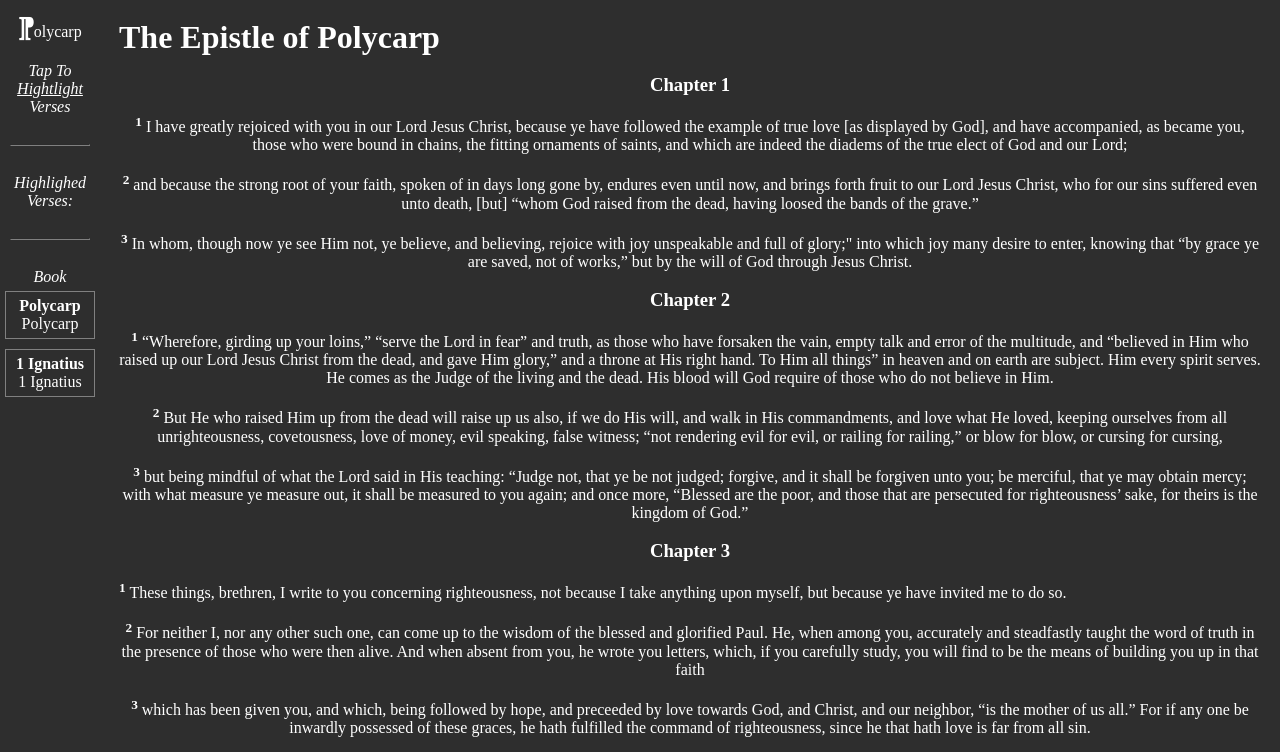
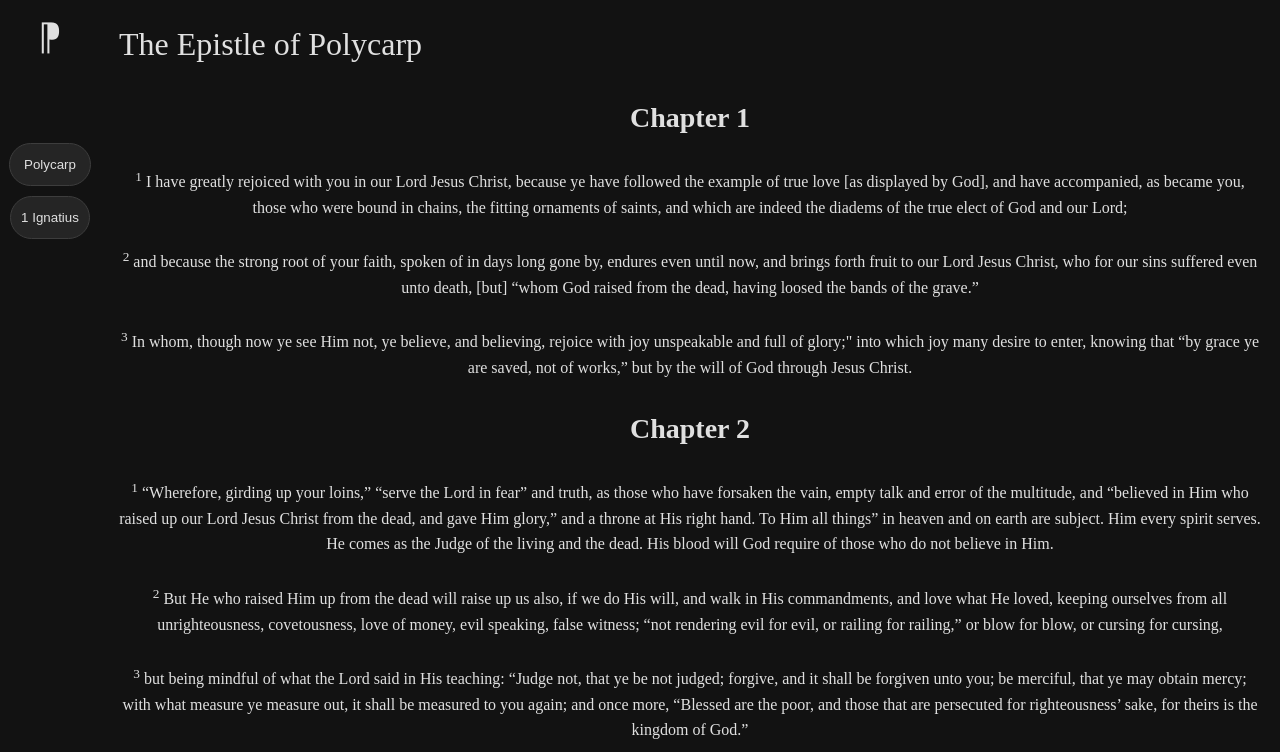
Before and after one commit to guyotJs/Polycarp, a plain HTML site: page index.html in a window 1280 px wide. Shown: the top 752 px of the page. Drawn offline with Linux system fonts and the light colour scheme; a script that the page names is missing; a web font is replaced by a local one.

Commit message:
⁋olycarp

```diff
--- a/index.html
+++ b/index.html
@@ -3,9 +3,9 @@
 <head>
     <meta charset="UTF-8">
     <meta name="viewport" content="width=device-width, initial-scale=1.0">
-    <title>Polycarp</title>
+    <title>Guyot - Polycarp</title>
     <link rel="stylesheet" href="newpoly.css">
-    <link rel="shortcut icon" href="https://guyotjs.github.io/duckclear.png" type="image/x-icon">
+    <link rel="shortcut icon" href="https://discetheo.github.io/candle.png" type="image/x-icon">
     <meta name="apple-mobile-web-app-capable" content="yes"/>
     <link rel="apple-touch-icon" href="https://classicmc-studios.github.io/guyot/duck.png">
     <script src="newpoly.js"></script>
@@ -15,30 +15,34 @@
 
         <div class="bar">
         <div class="fixed">
-        <span class="⁋">⁋</span>olycarp
-        <br/><br/>
+        <span class="⁋">⁋</span>
+
+        <br/><br/><br/><br/>
+
+        <button onclick='$("show = true")' class="maya mm">
+            <div class="hv">
+                &nbsp;Polycarp&nbsp;
+            </div>
+        </button>
+        <br/>
+        <button onclick='$("show = false")' class="maya">
+            <div class="hv">
+                1 Ignatius
+            </div>
+        </button>
+
+        <!-- <br/><br/>
         <em>Tap To <br/><u>Hightlight</u><br/> Verses</em><br/><br/>
 
         <hr/><br/>
 
-        <em>Highlighed Verses:</em>
+        <em>Highlighed Verses:</em> -->
 
         <!-- DEBUG FOR HIGHTLIGHTS -->
-        <p id="arr" style="opacity: 1;"></p><br/>
+        <p id="arr" style="opacity: 0;"></p><br/>
         <p id="cook" style="opacity: 0;position:fixed;top:0;left:0;"></p>
         <!-- END DEBUG-->
 
-        <hr/><br/>
-
-        <em>Book</em><br/>
-        <button onclick='$("show = toggle(show);")' class="lay">
-            <b if="show">Polycarp</b>
-            <span if="!show">Polycarp</span>
-        </button>
-        <button onclick='$("show = toggle(show);")' class="lay">
-            <b if="!show">1 Ignatius</b>
-            <span if="show">1 Ignatius</span>
-        </button>
 
         </div>
         </div>
--- a/newpoly.css
+++ b/newpoly.css
@@ -1,19 +1,39 @@
 @import url('https://fonts.googleapis.com/css2?family=Baskervville:ital@0;1&family=Roboto+Slab:wght@100..900&display=swap');
+@font-face{/*Basic Latin*/
+	font-family:'Ensign:Serif';
+	font-style:Normal;
+	font-weight:400;
+	unicode-range:u+9-a,u+d,u+20-7e;
+	src:url('https://classicmc-studios.github.io/mormon/40k00-B7GlI3T4.woff2') format('woff2');
+}
+.EnsignSerif
+{
+	font-family:'Ensign:Serif',serif;
+	font-weight: 400;
+	font-size: 1em;
+}
 *{
   margin:0;
   padding:0;
-  font-family: serif;
+  font-family: "Ensign:Serif";
+  font-weight:300;
+  line-height: 1.6;
+  color:#e0e0e0;
+
 }
+
 body{
   position:absolute;
   width:100%;
   height:100%;
-  background-color:#2e2e2e;
-  color:white;
+  background-color: #121212;
 }
 .⁋{
-  font-size:25px;
-  font-weight:900;
+  font-size:35px;
+  font-weight:400;
+}
+.mm{
+  margin-bottom: 10px;
 }
 .container{
   display:grid;
@@ -31,13 +51,30 @@ body{
   padding-top:10px;
   text-align:center;
 }
+.maya{
+  background-color: #252525;
+  font-weight:100;
+  border: 1px solid #3d3d3d;
+  border-radius:100px;
+  position:relative;
+  padding:5px;
+}
+.hv{
+  padding:5px;
+  font-family: sans-serif;
+
+}
+.maya:hover > .hv{
+  background-color: #3d3d3d;
+  border-radius:100px;
+}
 .body{
   padding: 19px;
 }
-button{
+button:not(.maya){
   border: none;
   background-color: rgba(0,0,0,0);
-  color:white;
+  color:#e0e0e0;
   font-size: 16px;
 }
 hr{
@@ -49,3 +86,10 @@ hr{
   padding:5px;
   border:1px solid gray;
 }
+h1{
+  font-weight:100;
+}
+h3{
+  font-size:28px;
+  font-weight:900;
+}
```
